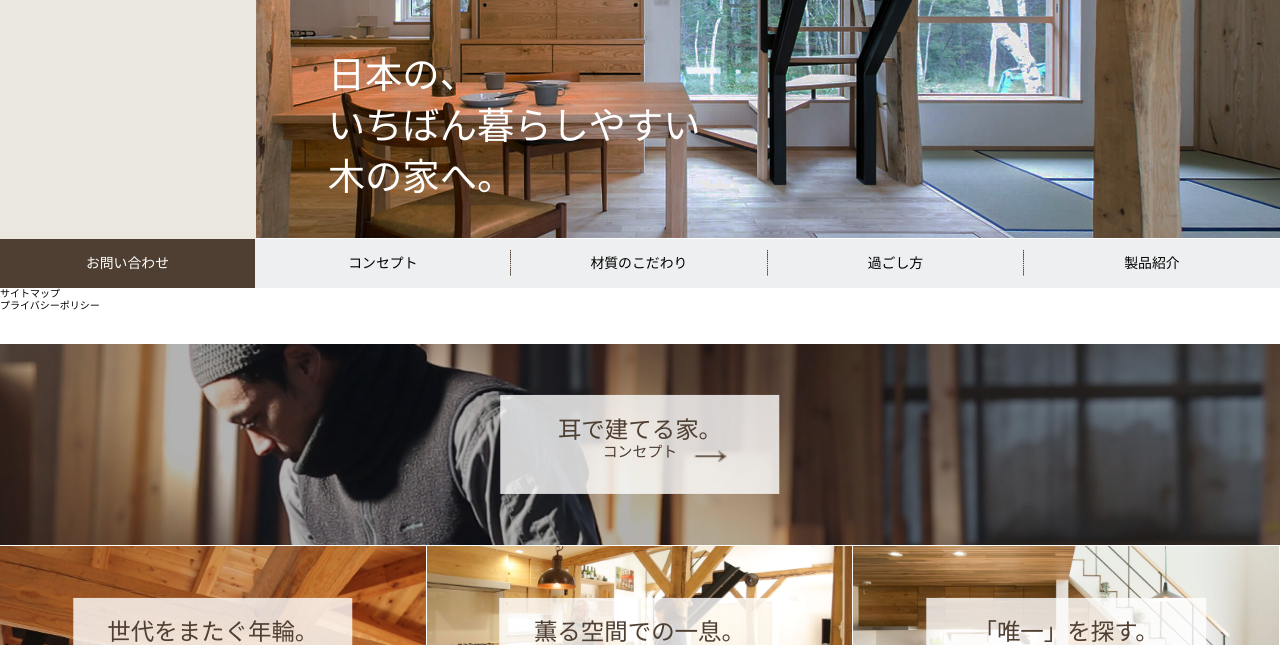
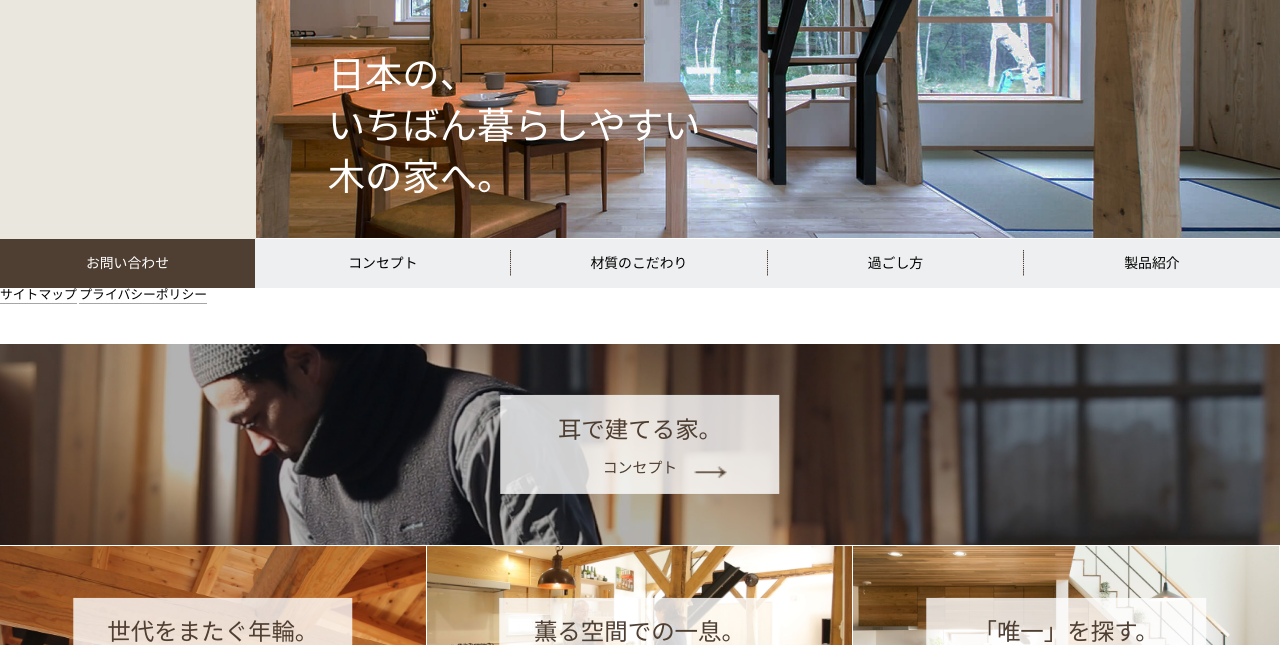
Before and after one commit to ToshifumiIde/LP_coding_timber, a plain HTML site: page index.html in a window 1280 px wide. Shown: the part 307-952 px from the top of the page. Drawn offline with Linux system fonts and the light colour scheme.

Commit message:
modify sitemap lists

```diff
--- a/index.html
+++ b/index.html
@@ -50,9 +50,9 @@
         </ul>
       </nav>
       <div class="">
-        <ul class="">
-          <li class=""><span class="">サイトマップ</span></li>
-          <li class=""><span class="">プライバシーポリシー</span></li>
+        <ul class="p-sitemap_list">
+          <li class="c-sitemap_listItem"><span class="">サイトマップ</span></li>
+          <li class="c-sitemap_listItem"><span class="">プライバシーポリシー</span></li>
         </ul>
       </div>
     </header>
@@ -60,37 +60,45 @@
       <div class="l-contents">
         <div class="u-">
           <section class="p-content p-content_section1 u-mb_11_sp u-mb_1_pc">
+            <div class="c-title">
               <a href="#">
-              <div class="c-title">
-                <h3 class="c-title_subTitle u-mb_8_sp">耳で建てる家。</h3>
+                <h3 class="c-title_subTitle u-mb_8_sp u-mb_15_pc">
+                  耳で建てる家。
+                </h3>
                 <h2 class="c-title_title">コンセプト</h2>
+              </a>
             </div>
-            </a>
           </section>
           <div class="l-contents_flexbox">
             <section class="p-content p-content_section2 u-mb_11_sp">
+              <div class="c-title">
                 <a href="#">
-                <div class="c-title">
-                  <h3 class="c-title_subTitle u-mb_8_sp">世代をまたぐ年輪。</h3>
+                  <h3 class="c-title_subTitle u-mb_8_sp u-mb_15_pc">
+                    世代をまたぐ年輪。
+                  </h3>
                   <h2 class="c-title_title">材質のこだわり</h2>
+                </a>
               </div>
-              </a>
             </section>
             <section class="p-content p-content_section3 u-mb_11_sp">
+              <div class="c-title">
                 <a href="#">
-                <div class="c-title">
-                  <h3 class="c-title_subTitle u-mb_8_sp">薫る空間での一息。</h3>
+                  <h3 class="c-title_subTitle u-mb_8_sp u-mb_15_pc">
+                    薫る空間での一息。
+                  </h3>
                   <h2 class="c-title_title">過ごし方</h2>
+                </a>
               </div>
-              </a>
             </section>
             <section class="p-content p-content_section4 u-mb_11_sp">
+              <div class="c-title">
                 <a href="#">
-                <div class="c-title">
-                  <h3 class="c-title_subTitle u-mb_8_sp">「唯一」を探す。</h3>
+                  <h3 class="c-title_subTitle u-mb_8_sp u-mb_15_pc">
+                    「唯一」を探す。
+                  </h3>
                   <h2 class="c-title_title">製品紹介</h2>
+                </a>
               </div>
-              </a>
             </section>
           </div>
         </div>
@@ -107,13 +115,13 @@
       </section>
     </main>
     <footer class="l-footer">
-      <p class="copyright">COPYRIGHT<span class="">©️</span> TIMBERWOOD ALLRIGHTS RESERVED.</p>
+      <p class="copyright">
+        COPYRIGHT<span class="">©️</span> TIMBERWOOD ALLRIGHTS RESERVED.
+      </p>
     </footer>
-    <!-- <div> -->
     <a class="c-pageTop" href="#" id="js-pagetop">
       <img alt="pageTop" class="c-pageTop_arrow" src="./images/arrow02.png" />
     </a>
-    <!-- </div> -->
     <script src="./js/main.js"></script>
   </body>
 </html>
--- a/scss/Foundation/_base.scss
+++ b/scss/Foundation/_base.scss
@@ -1,7 +1,7 @@
 ////////
 //共通//
 ////////
-@import "../mixin";
+@import "./mixin";
 
 html {
   font-size: 62.5%;
--- a/scss/Foundation/_variable.scss
+++ b/scss/Foundation/_variable.scss
@@ -7,6 +7,7 @@ $darkBrownLight: rgba(79, 63, 50, 0.8);
 $brown1: rgb(77, 64, 53);
 $lightGray: rgb(238, 239, 240);
 $cream: rgb(234, 231, 223);
+$Gray: rgb(166, 166, 166);
 
 $navHover: $darkBrown;
 $footerBgc: $darkBrown;
@@ -14,7 +15,8 @@ $hamColor: $darkBrown;
 $buttonBgc: $lightGray;
 $subTitleColor: $darkBrown;
 $contactColor: $darkBrown;
-$contactHoverColor:$darkBrownLight;
+$contactHoverColor: $darkBrownLight;
 $contactFrameColor: $darkBrown;
 $headerLeft: $cream;
 $titleHover: $darkBrownLight;
+$siteMapLine: $Gray;
--- a/scss/Object/Component/_component.scss
+++ b/scss/Object/Component/_component.scss
@@ -1,3 +1,11 @@
+.c-sitemap_listItem {
+  @include pc {
+    display: inline-block;
+    font-size: get_vw(12, 1200);
+    border-bottom: solid get_vw(1, 1200) $siteMapLine;
+  }
+}
+
 .c-button {
   @include sp {
     display: none;
@@ -76,10 +84,14 @@
   transition: 0.2s;
   @include sp {
     height: get_vw(98);
+    right: get_vw(10);
     padding-top: get_vw(30);
-    right: get_vw(10);
     top: get_vw(10);
     width: get_vw(168);
+    // a {
+    //   height: 100%;
+    //   width: 100%;
+    // }
   }
   @include pc {
     width: get_vw(262, 1200);
--- a/scss/Object/Utility/_utility.scss
+++ b/scss/Object/Utility/_utility.scss
@@ -36,6 +36,15 @@
     margin-bottom: get_vw(30, 1200);
   }
 }
+.u-mb_15_pc {
+  @include sp {
+    margin-bottom: 0;
+  }
+  @include pc {
+    margin-bottom: get_vw(15, 1200);
+  }
+}
+
 .u-mb_1_pc {
   @include sp {
     margin-bottom: 0;
--- a/scss/main.scss
+++ b/scss/main.scss
@@ -8,4 +8,5 @@
 @import "./Object/Component/component";
 @import "./Object/Project/project";
 @import "./Object/Utility/utility";
-@import "mixin";
+// @import "mixin";
+@import "./Foundation/mixin";
```
Also changed, not shown: css/main.css, scss/Foundation/_mixin.scss (renamed from scss/_mixin.scss), 1 other file. Lines whose indentation alone changed are shown as unchanged.
